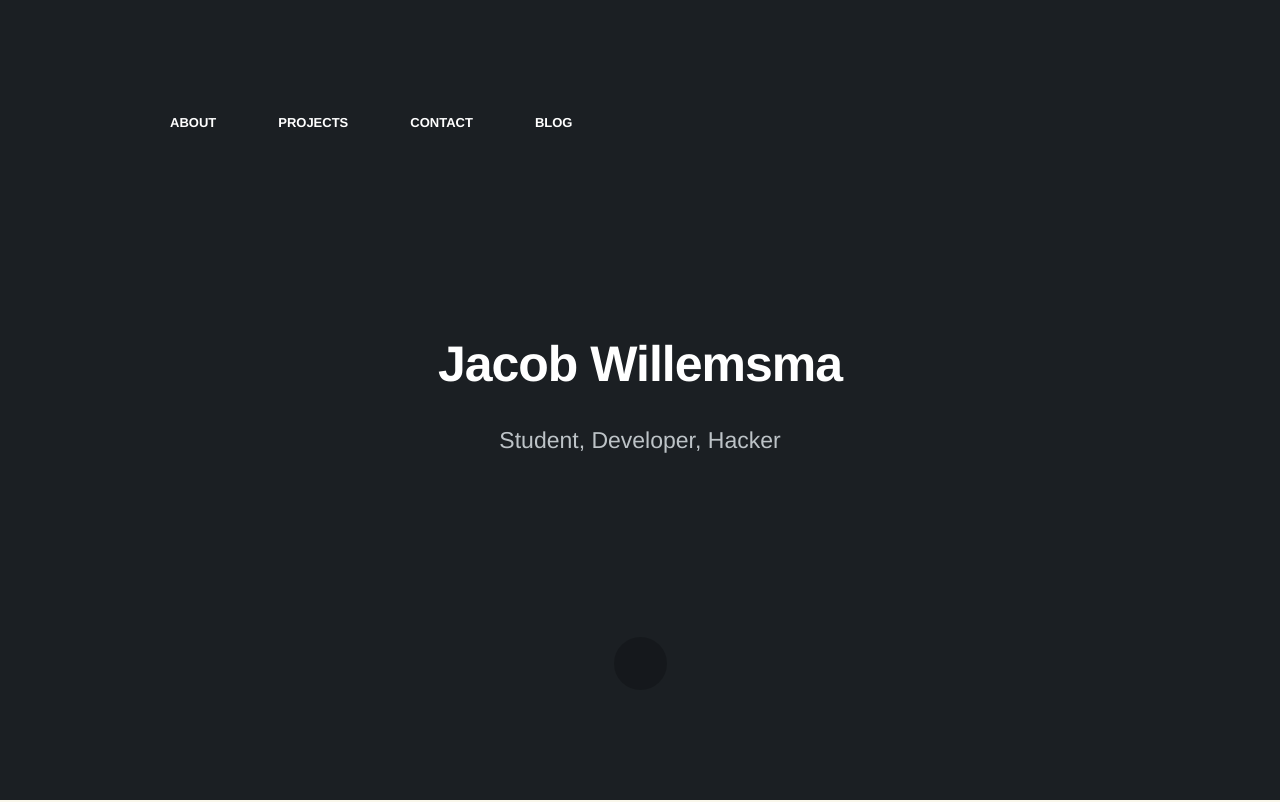
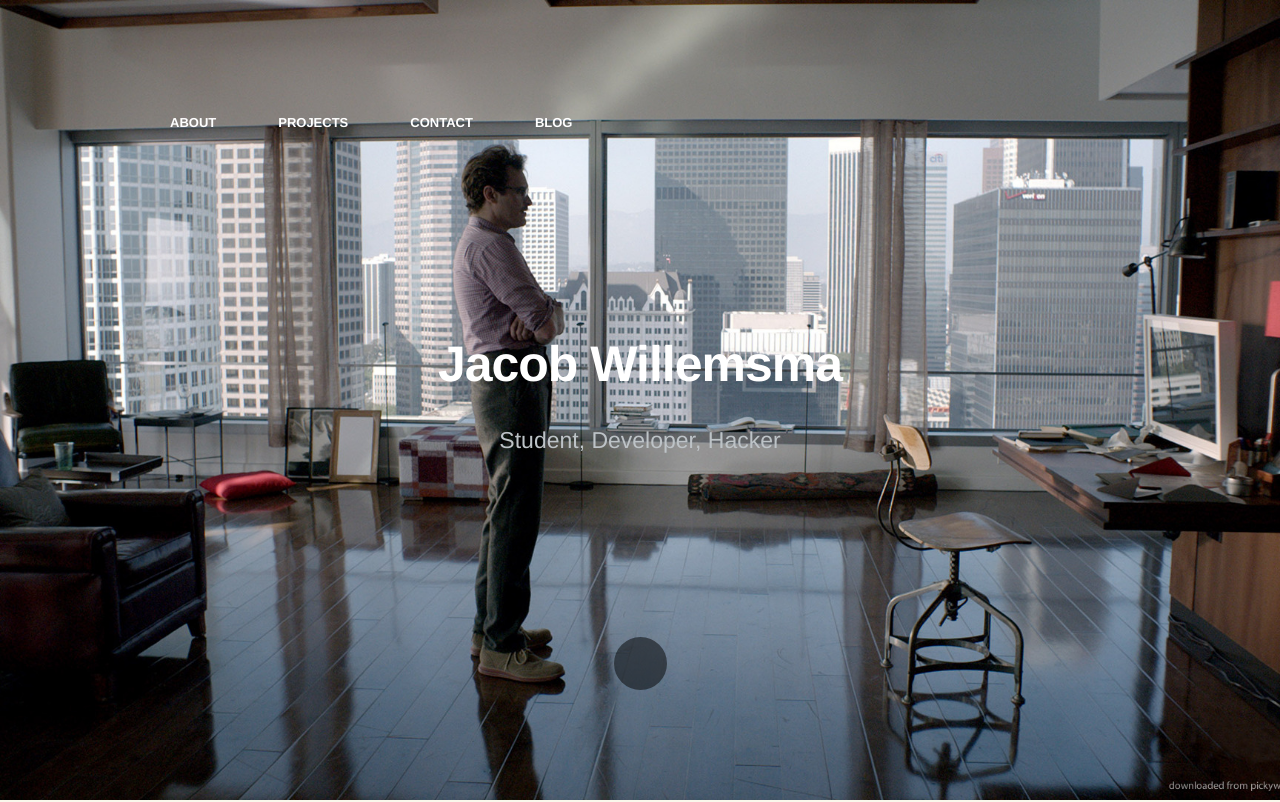
Before and after one commit to jacobwillemsma/jacobwills.github.io, a plain HTML site: page playingaround/test.html in a window 1280 px wide. Shown: the top 802 px of the page. Drawn offline with Linux system fonts and the light colour scheme; a script that the page names is missing; a web font is replaced by a local one.

Commit message:
finally should fix background

```diff
--- a/playingaround/css/style.css
+++ b/playingaround/css/style.css
@@ -964,7 +964,7 @@ body > .navbar-collapse .navbar-search .btn-primary:hover {
   }
 }
 .header-10-sub .background {
-  background-image: url('images/landing-picture.jpg');
+  background-image: url('../images/landing-picture.jpg');
   opacity: 20;
   filter: alpha(opacity=2000);
   opacity: 0.2;
```
